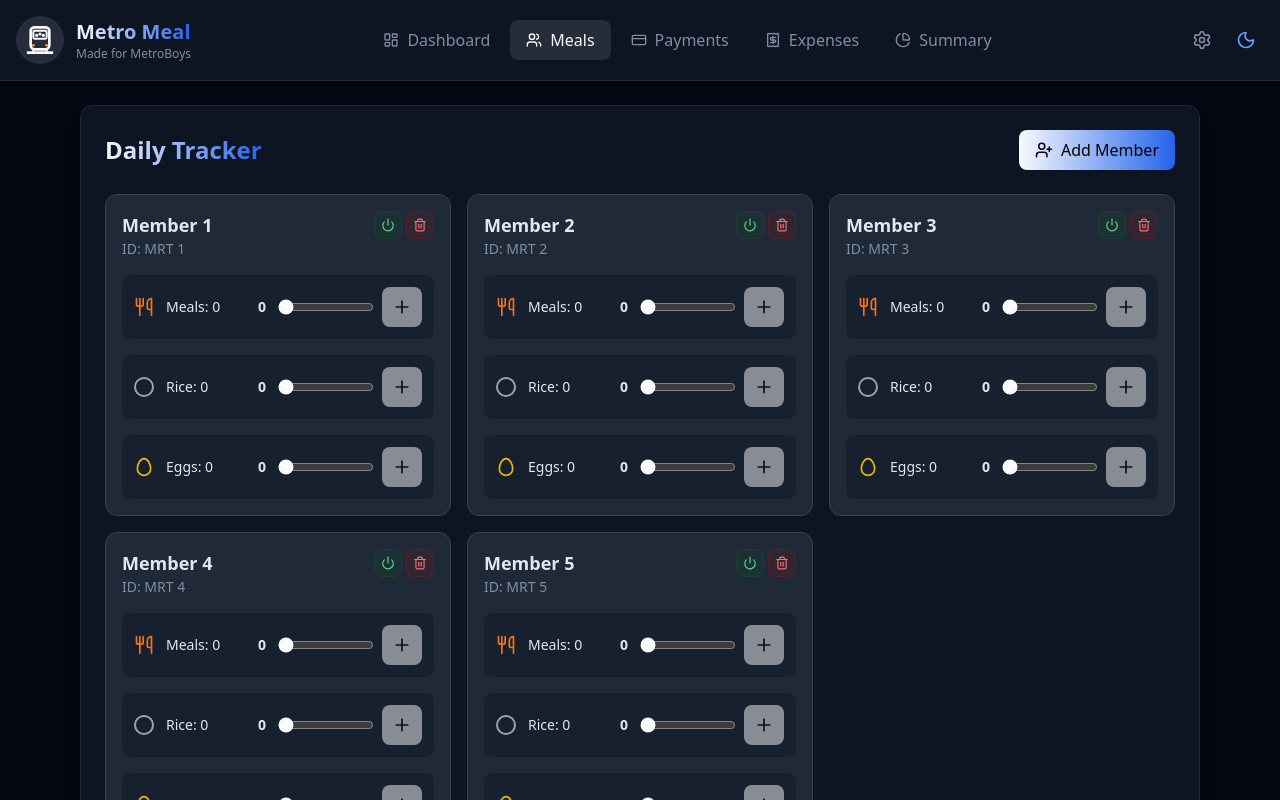
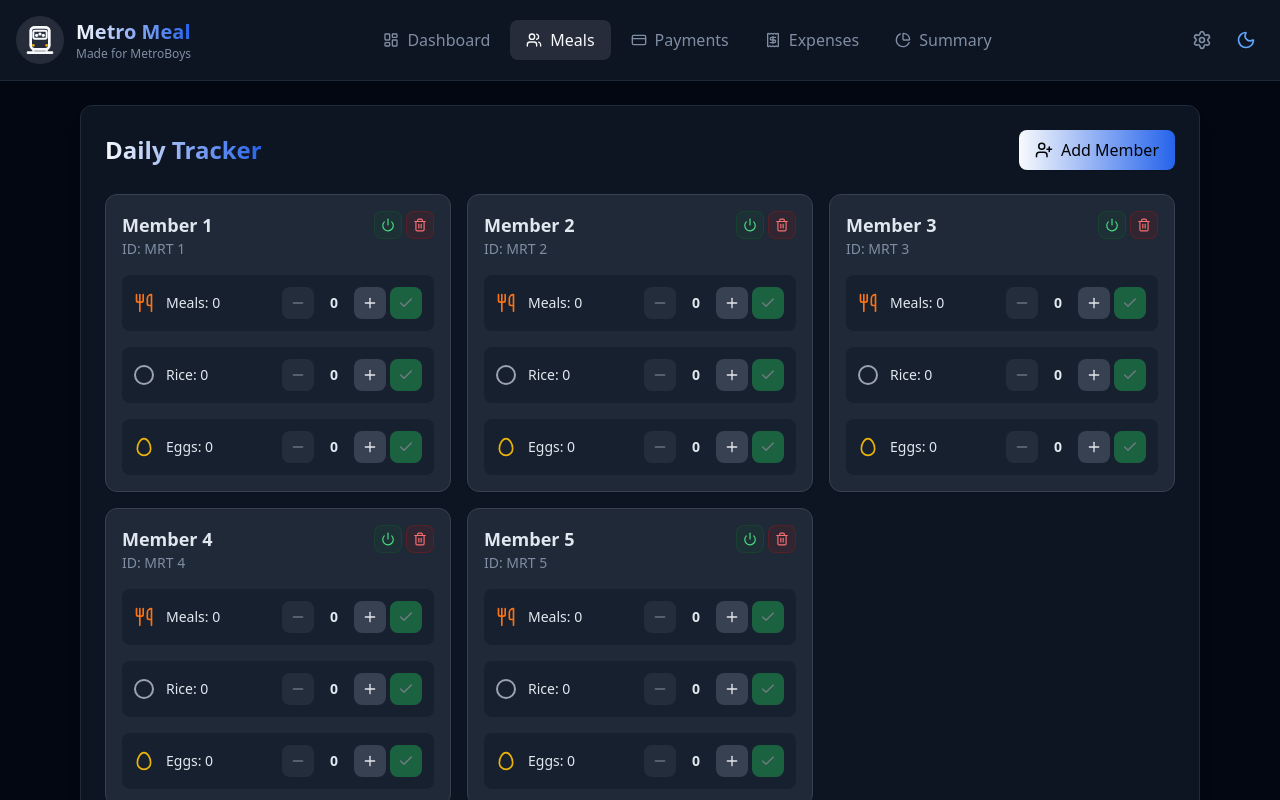
Before and after one commit to Wasik-Yousha/Metro-Meal, a React (Vite) app: page / in a window 1280 px wide. Both pictures are taken after a click on the button "Meals". Shown: the top 800 px of the page. Built offline with nearby package versions, Linux system fonts and the light colour scheme.

Commit message:
Replace sliders with stepper buttons (+/-) and checkmark confirm

```diff
--- a/components/MembersList.tsx
+++ b/components/MembersList.tsx
@@ -1,6 +1,6 @@
 import React, { useState } from 'react'
 import { Member } from '../App'
-import { Plus, Utensils, Egg, Edit2, Check, X, Power, Trash2, UserPlus } from 'lucide-react'
+import { Minus, Plus, Utensils, Egg, Edit2, Check, X, Power, Trash2, UserPlus } from 'lucide-react'
 import { motion, AnimatePresence } from 'framer-motion'
 
 interface MembersListProps {
@@ -245,24 +245,29 @@ export const MembersList = ({
                       <Utensils className="w-5 h-5 text-orange-500" />
                       <span className="text-sm font-medium">Meals: {member.meals}</span>
                     </div>
-                    <div className="flex items-center space-x-2">
-                      <span className="text-sm font-bold w-4 text-center">{mealCounts[member.id] || 0}</span>
-                      <input
-                        type="range"
-                        min="0"
-                        max="9"
-                        step="1"
-                        value={mealCounts[member.id] || 0}
-                        onChange={(e) => handleMealCountChange(member.id, parseInt(e.target.value) || 0)}
-                        className="w-24 accent-primary cursor-pointer"
-                        disabled={!member.isActive}
-                      />
+                    <div className="flex items-center space-x-1">
+                      <button
+                        onClick={() => handleMealCountChange(member.id, Math.max(0, (mealCounts[member.id] || 0) - 1))}
+                        disabled={!member.isActive || (mealCounts[member.id] || 0) <= 0}
+                        className="p-2 bg-gray-200 dark:bg-gray-700 text-gray-700 dark:text-gray-200 rounded-lg hover:bg-gray-300 dark:hover:bg-gray-600 disabled:opacity-40 disabled:cursor-not-allowed transition-colors active:scale-95"
+                      >
+                        <Minus className="w-4 h-4" />
+                      </button>
+                      <span className="text-sm font-bold w-8 text-center">{mealCounts[member.id] || 0}</span>
+                      <button
+                        onClick={() => handleMealCountChange(member.id, Math.min(9, (mealCounts[member.id] || 0) + 1))}
+                        disabled={!member.isActive || (mealCounts[member.id] || 0) >= 9}
+                        className="p-2 bg-gray-200 dark:bg-gray-700 text-gray-700 dark:text-gray-200 rounded-lg hover:bg-gray-300 dark:hover:bg-gray-600 disabled:opacity-40 disabled:cursor-not-allowed transition-colors active:scale-95"
+                      >
+                        <Plus className="w-4 h-4" />
+                      </button>
                       <button
                         onClick={() => handleAddMeal(member.id)}
                         disabled={!mealCounts[member.id] || !member.isActive}
-                        className="p-2.5 bg-primary text-primary-foreground rounded-lg hover:bg-primary/90 disabled:opacity-50 disabled:cursor-not-allowed transition-colors active:scale-95"
+                        className="ml-2 p-2 bg-green-500 text-white rounded-lg hover:bg-green-600 disabled:opacity-40 disabled:cursor-not-allowed transition-colors active:scale-95"
+                        title="Confirm"
                       >
-                        <Plus className="w-5 h-5" />
+                        <Check className="w-4 h-4" />
                       </button>
                     </div>
                   </div>
@@ -273,24 +278,29 @@ export const MembersList = ({
                       <div className="w-5 h-5 rounded-full border-2 border-gray-400" />
                       <span className="text-sm font-medium">Rice: {member.riceCount}</span>
                     </div>
-                    <div className="flex items-center space-x-2">
-                      <span className="text-sm font-bold w-4 text-center">{riceCounts[member.id] || 0}</span>
-                      <input
-                        type="range"
-                        min="0"
-                        max="9"
-                        step="1"
-                        value={riceCounts[member.id] || 0}
-                        onChange={(e) => handleRiceCountChange(member.id, parseInt(e.target.value) || 0)}
-                        className="w-24 accent-primary cursor-pointer"
-                        disabled={!member.isActive}
-                      />
+                    <div className="flex items-center space-x-1">
+                      <button
+                        onClick={() => handleRiceCountChange(member.id, Math.max(0, (riceCounts[member.id] || 0) - 1))}
+                        disabled={!member.isActive || (riceCounts[member.id] || 0) <= 0}
+                        className="p-2 bg-gray-200 dark:bg-gray-700 text-gray-700 dark:text-gray-200 rounded-lg hover:bg-gray-300 dark:hover:bg-gray-600 disabled:opacity-40 disabled:cursor-not-allowed transition-colors active:scale-95"
+                      >
+                        <Minus className="w-4 h-4" />
+                      </button>
+                      <span className="text-sm font-bold w-8 text-center">{riceCounts[member.id] || 0}</span>
+                      <button
+                        onClick={() => handleRiceCountChange(member.id, Math.min(9, (riceCounts[member.id] || 0) + 1))}
+                        disabled={!member.isActive || (riceCounts[member.id] || 0) >= 9}
+                        className="p-2 bg-gray-200 dark:bg-gray-700 text-gray-700 dark:text-gray-200 rounded-lg hover:bg-gray-300 dark:hover:bg-gray-600 disabled:opacity-40 disabled:cursor-not-allowed transition-colors active:scale-95"
+                      >
+                        <Plus className="w-4 h-4" />
+                      </button>
                       <button
                         onClick={() => handleAddRice(member.id)}
                         disabled={!riceCounts[member.id] || !member.isActive}
-                        className="p-2.5 bg-primary text-primary-foreground rounded-lg hover:bg-primary/90 disabled:opacity-50 disabled:cursor-not-allowed transition-colors active:scale-95"
+                        className="ml-2 p-2 bg-green-500 text-white rounded-lg hover:bg-green-600 disabled:opacity-40 disabled:cursor-not-allowed transition-colors active:scale-95"
+                        title="Confirm"
                       >
-                        <Plus className="w-5 h-5" />
+                        <Check className="w-4 h-4" />
                       </button>
                     </div>
                   </div>
@@ -301,24 +311,29 @@ export const MembersList = ({
                       <Egg className="w-5 h-5 text-yellow-500" />
                       <span className="text-sm font-medium">Eggs: {member.eggCount}</span>
                     </div>
-                    <div className="flex items-center space-x-2">
-                      <span className="text-sm font-bold w-4 text-center">{eggCounts[member.id] || 0}</span>
-                      <input
-                        type="range"
-                        min="0"
-                        max="9"
-                        step="1"
-                        value={eggCounts[member.id] || 0}
-                        onChange={(e) => handleEggCountChange(member.id, parseInt(e.target.value) || 0)}
-                        className="w-24 accent-primary cursor-pointer"
-                        disabled={!member.isActive}
-                      />
+                    <div className="flex items-center space-x-1">
+                      <button
+                        onClick={() => handleEggCountChange(member.id, Math.max(0, (eggCounts[member.id] || 0) - 1))}
+                        disabled={!member.isActive || (eggCounts[member.id] || 0) <= 0}
+                        className="p-2 bg-gray-200 dark:bg-gray-700 text-gray-700 dark:text-gray-200 rounded-lg hover:bg-gray-300 dark:hover:bg-gray-600 disabled:opacity-40 disabled:cursor-not-allowed transition-colors active:scale-95"
+                      >
+                        <Minus className="w-4 h-4" />
+                      </button>
+                      <span className="text-sm font-bold w-8 text-center">{eggCounts[member.id] || 0}</span>
+                      <button
+                        onClick={() => handleEggCountChange(member.id, Math.min(9, (eggCounts[member.id] || 0) + 1))}
+                        disabled={!member.isActive || (eggCounts[member.id] || 0) >= 9}
+                        className="p-2 bg-gray-200 dark:bg-gray-700 text-gray-700 dark:text-gray-200 rounded-lg hover:bg-gray-300 dark:hover:bg-gray-600 disabled:opacity-40 disabled:cursor-not-allowed transition-colors active:scale-95"
+                      >
+                        <Plus className="w-4 h-4" />
+                      </button>
                       <button
                         onClick={() => handleAddEgg(member.id)}
                         disabled={!eggCounts[member.id] || !member.isActive}
-                        className="p-2.5 bg-primary text-primary-foreground rounded-lg hover:bg-primary/90 disabled:opacity-50 disabled:cursor-not-allowed transition-colors active:scale-95"
+                        className="ml-2 p-2 bg-green-500 text-white rounded-lg hover:bg-green-600 disabled:opacity-40 disabled:cursor-not-allowed transition-colors active:scale-95"
+                        title="Confirm"
                       >
-                        <Plus className="w-5 h-5" />
+                        <Check className="w-4 h-4" />
                       </button>
                     </div>
                   </div>
```
